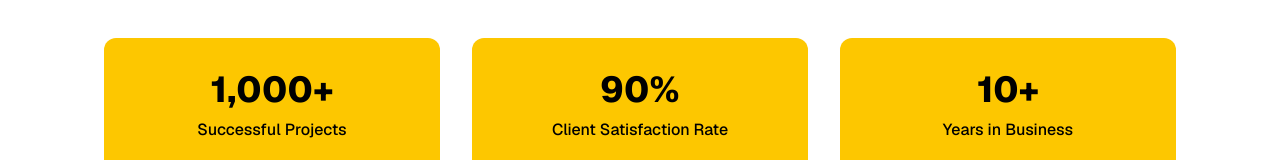
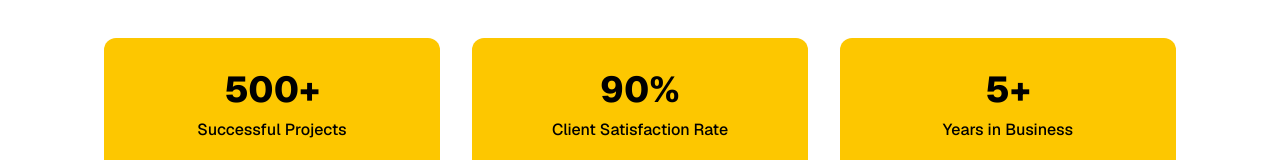
Before and after one commit to Grizzya/Bali-Limestone-intl-Version, a Next.js app: page /en/about in a window 1280 px wide. Shown: the part 318-478 px from the top of the page. Built offline with nearby package versions, Linux system fonts and the light colour scheme.

Commit message:
About page

```diff
--- a/app/[locale]/about/page.tsx
+++ b/app/[locale]/about/page.tsx
@@ -65,7 +65,7 @@ export default async function AboutPage({
 
           <div className="mt-16 grid grid-cols-1 sm:grid-cols-3 gap-8">
             <div className="bg-yellow-400 rounded-xl p-8 text-center">
-              <p className="text-4xl font-extrabold text-black">1,000+</p>
+              <p className="text-4xl font-extrabold text-black">500+</p>
               <p className="mt-2 text-black font-medium">
                 {t("stats.projects")}
               </p>
@@ -79,7 +79,7 @@ export default async function AboutPage({
             </div>
 
             <div className="bg-yellow-400 rounded-xl p-8 text-center">
-              <p className="text-4xl font-extrabold text-black">10+</p>
+              <p className="text-4xl font-extrabold text-black">5+</p>
               <p className="mt-2 text-black font-medium">
                 {t("stats.experience")}
               </p>
```
